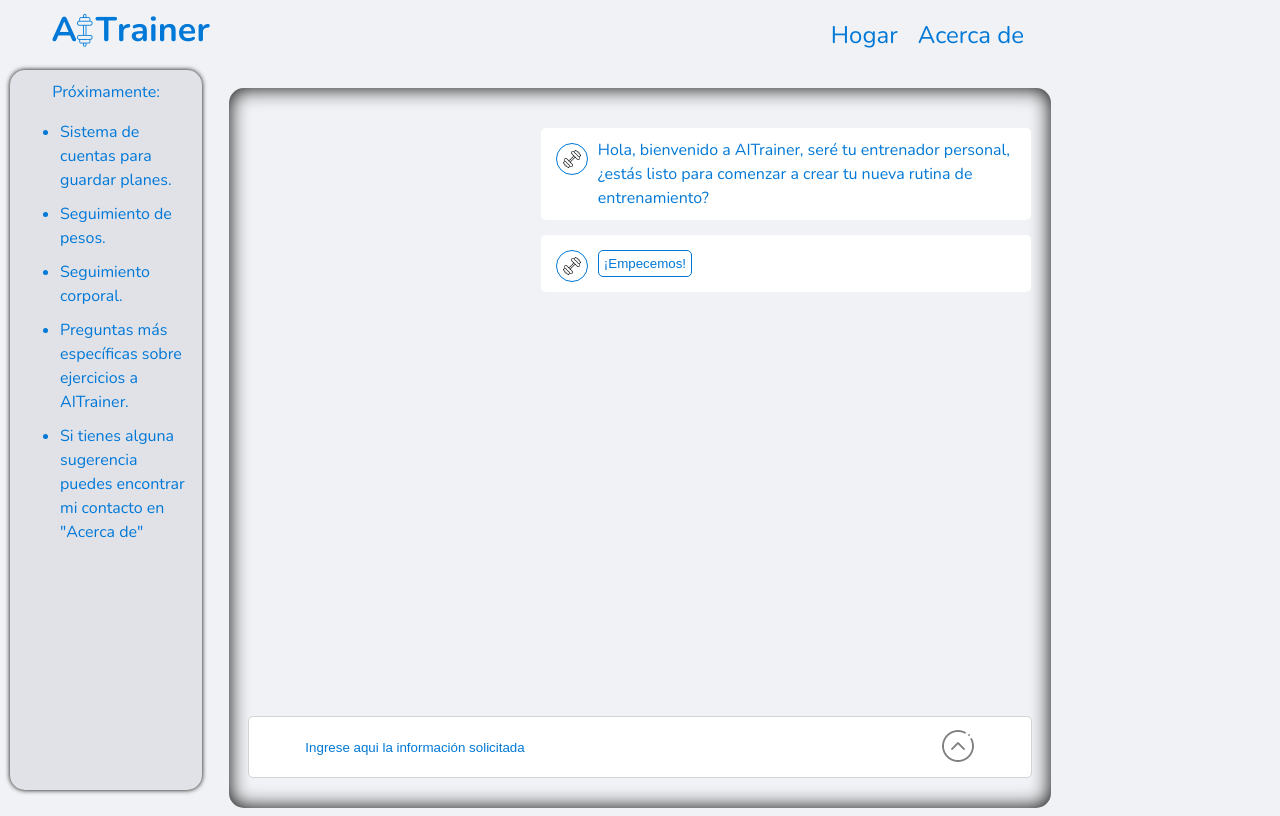
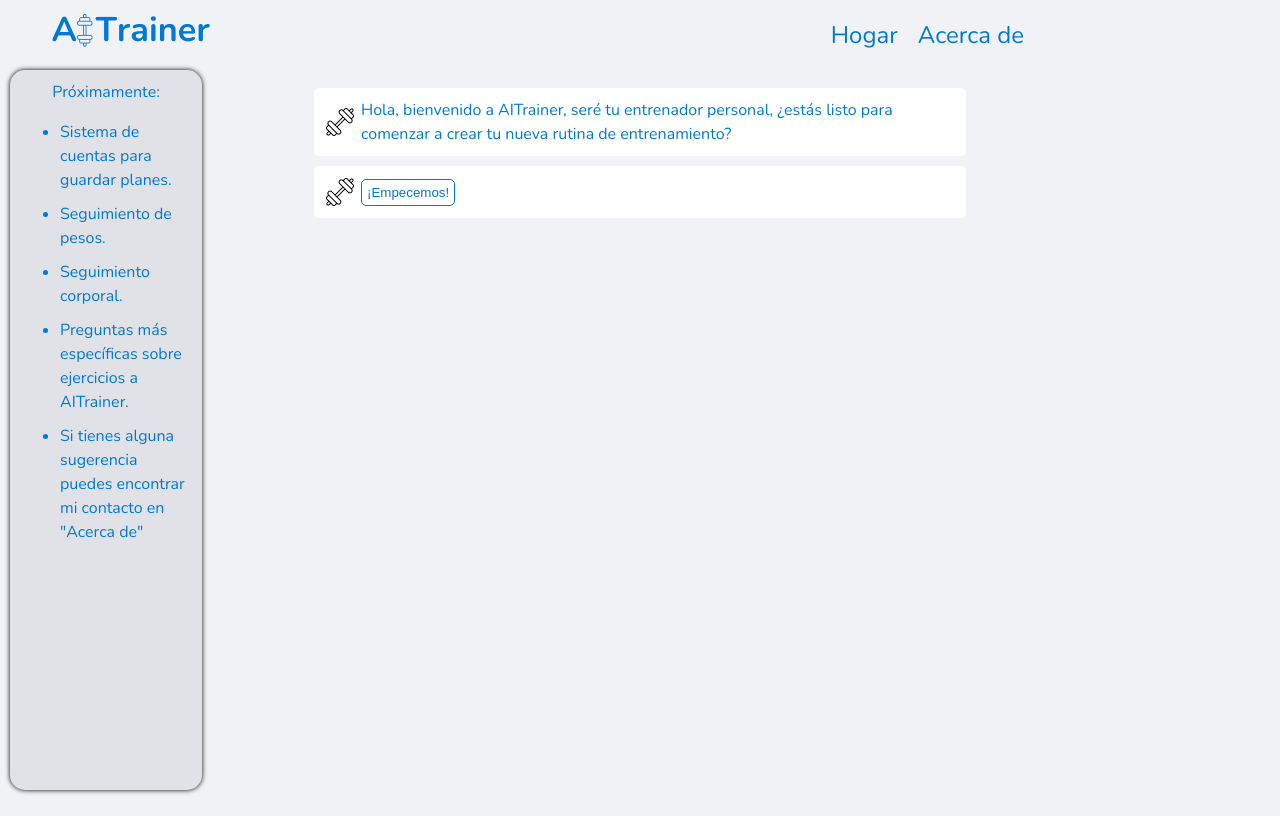
Before and after one commit to EServetti/AITrainer_front, a React (Vite) app: page / in a window 1280 px wide. Built offline with nearby package versions, Linux system fonts and the light colour scheme.

Commit message:
Terminado el envio en la nueva manera, agregado envio de info presionando Enter

```diff
--- a/src/components/messagesComponent.tsx
+++ b/src/components/messagesComponent.tsx
@@ -1,14 +1,17 @@
+function ConfirmComponent({
+  setContinue,
+}: {
+  setContinue: React.Dispatch<React.SetStateAction<boolean>>;
+}) {
+  function handleClick() {
+    setContinue(true);
+  }
 
-
-function ConfirmComponent ({setContinue}: {setContinue: React.Dispatch<React.SetStateAction<boolean>>}) {
-
-    function handleClick() {
-        setContinue(true)
-    }
-
-    return (
-        <button className="user_button" onClick={handleClick}>¡Empecemos!</button>
-    )
+  return (
+    <button className="user_button" onClick={handleClick}>
+      ¡Empecemos!
+    </button>
+  );
 }
 
-export default ConfirmComponent
+export default ConfirmComponent;
--- a/src/context/conversationContext.tsx
+++ b/src/context/conversationContext.tsx
@@ -8,7 +8,6 @@ import {
 } from "react";
 import { Message } from "../types";
 import createPlan from "../services/createPlan";
-import ConfirmComponent from "../components/messagesComponent";
 import { ConversationContextType, Info } from "../types";
 
 const ConversationContext = createContext<ConversationContextType | undefined>(
@@ -25,18 +24,12 @@ export function sleep(ms: number) {
 
 export function ConversationProvider({ children }: ConversationProviderProps) {
   const [shouldContinue, setContinue] = useState<boolean>(false);
-  const [shownIntro, setShownIntro] = useState(false);
+  // const [shownIntro, setShownIntro] = useState(false);
   const [messages, setMessages] = useState<Message[]>([
     {
-      id_message: "bienvenida",
+      id_message: "intro",
       sender: "bot",
-      text: "Hola, bienvenido a AITrainer, seré tu entrenador personal, ¿estás listo para comenzar a crear tu nueva rutina de entrenamiento?",
-      typeOfAnswer: null,
-    },
-    {
-      id_message: "continuar",
-      sender: "bot",
-      text: <ConfirmComponent setContinue={setContinue} />,
+      text: "Ok, para poder crear un plan personalizado para ti necesitaré que respondas las siguientes preguntas:",
       typeOfAnswer: null,
     },
   ]);
@@ -50,7 +43,7 @@ export function ConversationProvider({ children }: ConversationProviderProps) {
     sex: "",
   });
 
-  const [waitingForAnswer, setwaitingForAnswer] = useState(false);
+  const [waitingForAnswer, setWaitingForAnswer] = useState(false);
   const [index, setIndex] = useState(0);
 
   const [finishedQuestions, setFinishedQuestions] = useState(false);
@@ -59,7 +52,7 @@ export function ConversationProvider({ children }: ConversationProviderProps) {
   // funcion para dejar de esperar por la respuesta del usuario
   async function nextQuestion() {
     await sleep(1000);
-    setwaitingForAnswer(false);
+    setWaitingForAnswer(false);
   }
 
   // funcion para añadir nuevos mensajes
@@ -78,7 +71,6 @@ export function ConversationProvider({ children }: ConversationProviderProps) {
   // Actualiza la referencia siempre que los valores cambian
   useEffect(() => {
     valuesRef.current = values;
-    console.log(values);
   }, [values]);
 
   // crea el plan con la info del user
@@ -148,36 +140,23 @@ export function ConversationProvider({ children }: ConversationProviderProps) {
       id_message: "create",
       sender: "bot",
       text: "¡Ok, con esta información estoy listo para crear tu plan!",
-      typeOfAnswer: null,
+      typeOfAnswer: "create_plan",
     },
   ];
 
   useEffect(() => {
     async function sendMessages() {
-      // muestra la introduccion a las preguntas solo una ves
-      if (shouldContinue == true && shownIntro == false) {
-        addNewMessage([
-          {
-            id_message: "intro",
-            sender: "bot",
-            text: "Ok, para poder crear un plan personalizado para ti necesitaré que respondas las siguientes preguntas:",
-            typeOfAnswer: null,
-          },
-        ]);
-        setShownIntro(true);
-      }
       await sleep(1000);
       // hace las preguntas necesarias para conseguir la informacion
       if (
         shouldContinue == true &&
-        shownIntro == true &&
         index < messagesToSend.length &&
         waitingForAnswer == false
       ) {
         addNewMessage([messagesToSend[index]]);
         setIndex(index + 1);
         await sleep(500);
-        setwaitingForAnswer(true);
+        setWaitingForAnswer(true);
       }
       sleep(1000);
       // recolecta la info y hace el plan
@@ -188,17 +167,7 @@ export function ConversationProvider({ children }: ConversationProviderProps) {
             {
               id_message: "errores",
               sender: "bot",
-              text: (
-                <div>
-                  <span>La info ingresada tiene los siguientes errores: </span>{" "}
-                  <br />
-                  <span className="errors">{errorInfo}</span> <br />
-                  <span>
-                    Porfavor ingresa la info de manera correcta y presiona
-                    "Crear plan"
-                  </span>
-                </div>
-              ),
+              text: <span className="errors">{errorInfo}</span>,
               typeOfAnswer: null,
             },
           ]);
@@ -209,7 +178,6 @@ export function ConversationProvider({ children }: ConversationProviderProps) {
   }, [
     shouldContinue,
     waitingForAnswer,
-    shownIntro,
     finishedQuestions,
     errorInfo,
   ]);
@@ -224,6 +192,10 @@ export function ConversationProvider({ children }: ConversationProviderProps) {
         deleteMessages,
         nextQuestion,
         setValues,
+        setFinishedQuestions,
+        handleCreate,
+        setContinue,
+        shouldContinue
       }}
     >
       {children}
--- a/src/pages/home.tsx
+++ b/src/pages/home.tsx
@@ -1,11 +1,13 @@
 import { useEffect, useRef, useState } from "react";
 import dumbbell from "../assets/crossfit.png";
 import userPhoto from "../assets/user.png";
+import botPhoto from "../assets/crossfit.png";
 import arrow from "../assets/arrow.png";
 import { useConversation } from "../context/conversationContext";
 import "../style/home.css";
 import { Message } from "../types";
 import validateInfo from "../services/validateInfo";
+import ConfirmComponent from "../components/messagesComponent";
 
 export function sleep(ms: number) {
   return new Promise((resolve) => setTimeout(resolve, ms));
@@ -19,6 +21,10 @@ function Home() {
     deleteMessages,
     nextQuestion,
     setValues,
+    setFinishedQuestions,
+    handleCreate,
+    setContinue,
+    shouldContinue,
   } = useConversation();
 
   const endOfMessagesRef = useRef<HTMLDivElement>(null);
@@ -48,8 +54,45 @@ function Home() {
     setValueInp(e.target.value);
   }
 
+  function handleClick(id_message: string):any {
+    validateInfo(
+      id_message,
+      valueInp,
+      setValueInp,
+      addNewMessage,
+      nextQuestion,
+      setValues
+    );
+  }
+
+  function handleKeyDown(e: React.KeyboardEvent<HTMLInputElement | HTMLSelectElement>, id_message: string) {
+    if (e.key === "Enter") {
+      validateInfo(
+        id_message,
+        valueInp,
+        setValueInp,
+        addNewMessage,
+        nextQuestion,
+        setValues
+      );
+    }
+  };
+
   return (
     <div className="main_home">
+      {!shouldContinue ? (
+        <div className="intro_home">
+          <span className="message">
+            <img src={botPhoto} alt="bot" />
+            Hola, bienvenido a AITrainer, seré tu entrenador personal, ¿estás
+            listo para comenzar a crear tu nueva rutina de entrenamiento?
+          </span>
+          <span className="message">
+            <img src={botPhoto} alt="bot" />
+            <ConfirmComponent setContinue={setContinue} />
+          </span>
+        </div>
+      ) : (
         <div className="chat" ref={chatRef}>
           {messages.map((message: Message, index: number) => (
             <span className={`message message-${message.sender}`} key={index}>
@@ -63,12 +106,19 @@ function Home() {
           ))}
           <div ref={endOfMessagesRef}></div>
           {/* barra de escritura */}
+
           <label htmlFor="bar" className="writing_bar">
             {(messages[messages.length - 1].typeOfAnswer &&
               messages[messages.length - 1].typeOfAnswer === "select_hours") ||
-          (messages[messages.length - 2].typeOfAnswer &&
+            (messages[messages.length - 2] &&
+              messages[messages.length - 2].typeOfAnswer &&
               messages[messages.length - 2].typeOfAnswer === "select_hours") ? (
-            <select name="trainingTime" defaultValue="" onChange={handleChange}>
+              <select
+                name="trainingTime"
+                defaultValue=""
+                onChange={handleChange}
+                onKeyDown={(e)=>handleKeyDown(e, messages[messages.length - 1].id_message)}
+              >
                 <option value="" disabled>
                   Ingrese el tiempo de entrenamiento
                 </option>
@@ -87,32 +137,43 @@ function Home() {
                     ? messages[messages.length - 1].typeOfAnswer
                     : "string"
                 }
+                onKeyDown={(e)=>handleKeyDown(e, messages[messages.length - 1].id_message)}
                 placeholder="Ingrese aqui la información solicitada"
                 maxLength={150}
-              disabled={!waitingForAnswer}
+                disabled={
+                  !waitingForAnswer ||
+                  (messages[messages.length - 1].typeOfAnswer ===
+                    "create_plan" &&
+                    true)
+                }
               />
             )}
 
+            {messages[messages.length - 1].typeOfAnswer === "create_plan" ? (
+              <button
+                className="user_button"
+                onClick={async () => {
+                  setFinishedQuestions(true);
+                  // envia la info al servidor
+                  handleCreate();
+                }}
+              >
+                Crear plan
+              </button>
+            ) : (
               <button
                 disabled={!waitingForAnswer}
                 className={
                   waitingForAnswer ? "send_info_button" : "send_info_disabled"
                 }
-            onClick={() => {
-              validateInfo(
-                messages[messages.length - 1].id_message,
-                valueInp,
-                setValueInp,
-                addNewMessage,
-                nextQuestion,
-                setValues
-              );
-            }}
+                onClick={()=>handleClick(messages[messages.length - 1].id_message)}
               >
                 <img src={arrow} alt="send" />
               </button>
+            )}
           </label>
         </div>
+      )}
     </div>
   );
 }
--- a/src/services/createPlan.tsx
+++ b/src/services/createPlan.tsx
@@ -30,7 +30,7 @@ async function createPlan(
       const response = res.data;
       if (response.statusCode == 400) {
         // eliminar el mensaje "cargando"
-          deleteMessages("cargando");
+        deleteMessages("cargando");
         // agregar errores
         setErrors(response.message);
       } else if (response.statusCode == 200) {
--- a/src/services/validateInfo.tsx
+++ b/src/services/validateInfo.tsx
@@ -17,7 +17,7 @@ function validateInfo(
   setValueInp: React.Dispatch<React.SetStateAction<any>>,
   addNewMessage: (message: Message[]) => any,
   nextQuestion: () => any,
-  setValues: React.Dispatch<React.SetStateAction<any>>
+  setValues: React.Dispatch<React.SetStateAction<any>>,
 ) {
   switch (id_question) {
     case "años_bot":
--- a/src/style/home.css
+++ b/src/style/home.css
@@ -5,6 +5,18 @@
   align-items: flex-start;
 }
 
+/* Componente intro */
+.intro_home {
+  height: calc(100vh - 80px);
+  width: 100%;
+  display: flex;
+  justify-content: flex-start;
+  align-items: center;
+  flex-direction: column;
+  gap: 10px;
+}
+
+/* Componente chat */
 .chat {
   min-height: calc(100vh - 80px);
   width: 65%;
@@ -18,8 +30,6 @@
   padding-top: 40px;
   box-shadow: inset 0px 0px 20px 0px black;
   border-radius: 15px;
-  /* margin-left: auto;
-  margin-right: auto; */
 }
 
 .writing_bar {
```
Also changed, not shown: src/types.ts (+6 -2 lines). Lines whose indentation alone changed are shown as unchanged.
